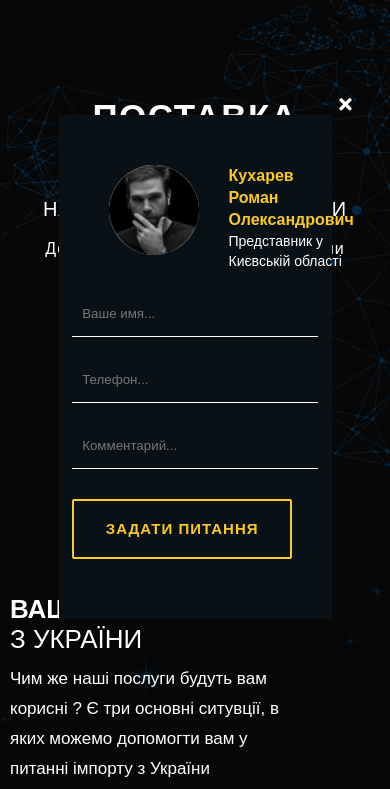
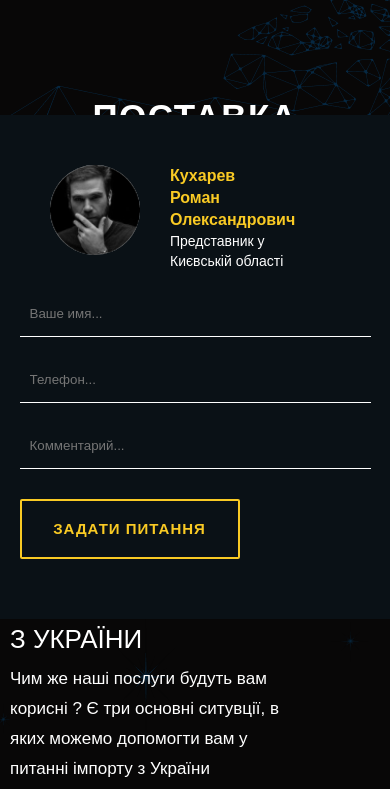
Before and after one commit to valentin-kozina1/import, a plain HTML site: page index.html in a window 390 px wide. Both pictures are taken after a click on the element 363 px from the left and 36 px from the top of the page. Shown: the part 55-844 px from the top of the page. Drawn offline with Linux system fonts and the light colour scheme.

Commit message:
edit modal mobile

```diff
--- a/css/style.css
+++ b/css/style.css
@@ -745,7 +745,6 @@ img {
   font-size: 24px;
   line-height: 30px;
   text-transform: uppercase;
-
 }
 
 .modal>a {
@@ -766,7 +765,7 @@ img {
 .feedback-container {
     position: absolute;
     background-color: var(--c-black-light);
-    width: 70%;
+    width: 100%;
     display: flex;
     flex-direction: column;
     justify-content: flex-start;
--- a/index.html
+++ b/index.html
@@ -1,6 +1,6 @@
 <!DOCTYPE html>
 <head>
-	<title>IMPORT FROM UKRAINE</title>
+	<title>IMPORT FROM RUSSIA</title>
 	<meta name="viewport" content="width=device-width, initial-scale=1">
 	<style></style>
 	<link rel="stylesheet" type="text/css" href="css/style.css">
```
